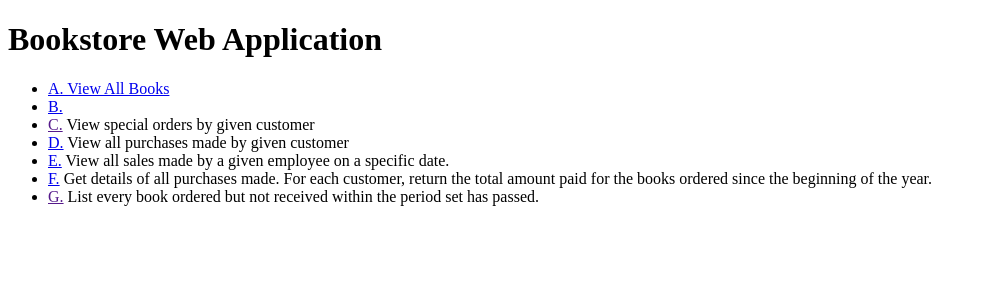
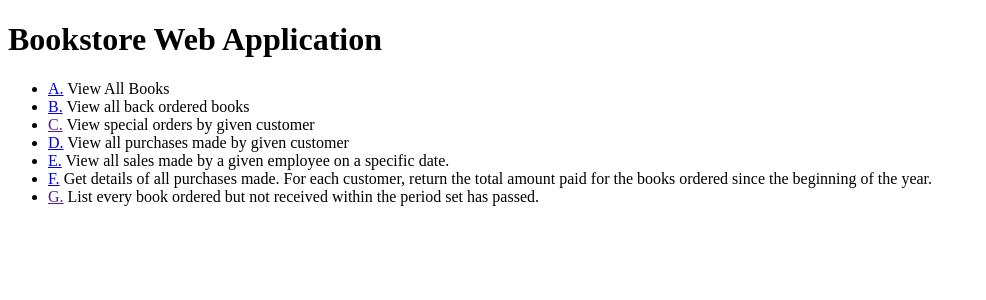
Before and after one commit to hasan-ahmed/project, a PHP site: page / in a window 1280 px wide. Shown: the top 300 px of the page, without its empty margins (0-986 px from the left). Run offline with PHP 8.4, Linux system fonts and the light colour scheme.

Commit message:
Fix Typo

```diff
--- a/index.php
+++ b/index.php
@@ -2,10 +2,10 @@
 
 <ul>
     <li>
-        <a href="view_all_books.php">A. View All Books</a>
+        <a href="view_all_books.php">A.</a> View All Books
     </li>
     <li>
-        <a href="view_back_order_books.php">B.</a View all back ordered books>
+        <a href="view_back_order_books.php">B.</a> View all back ordered books
     </li>
     <li>
         <a href="">C.</a> View special orders by given customer
```
